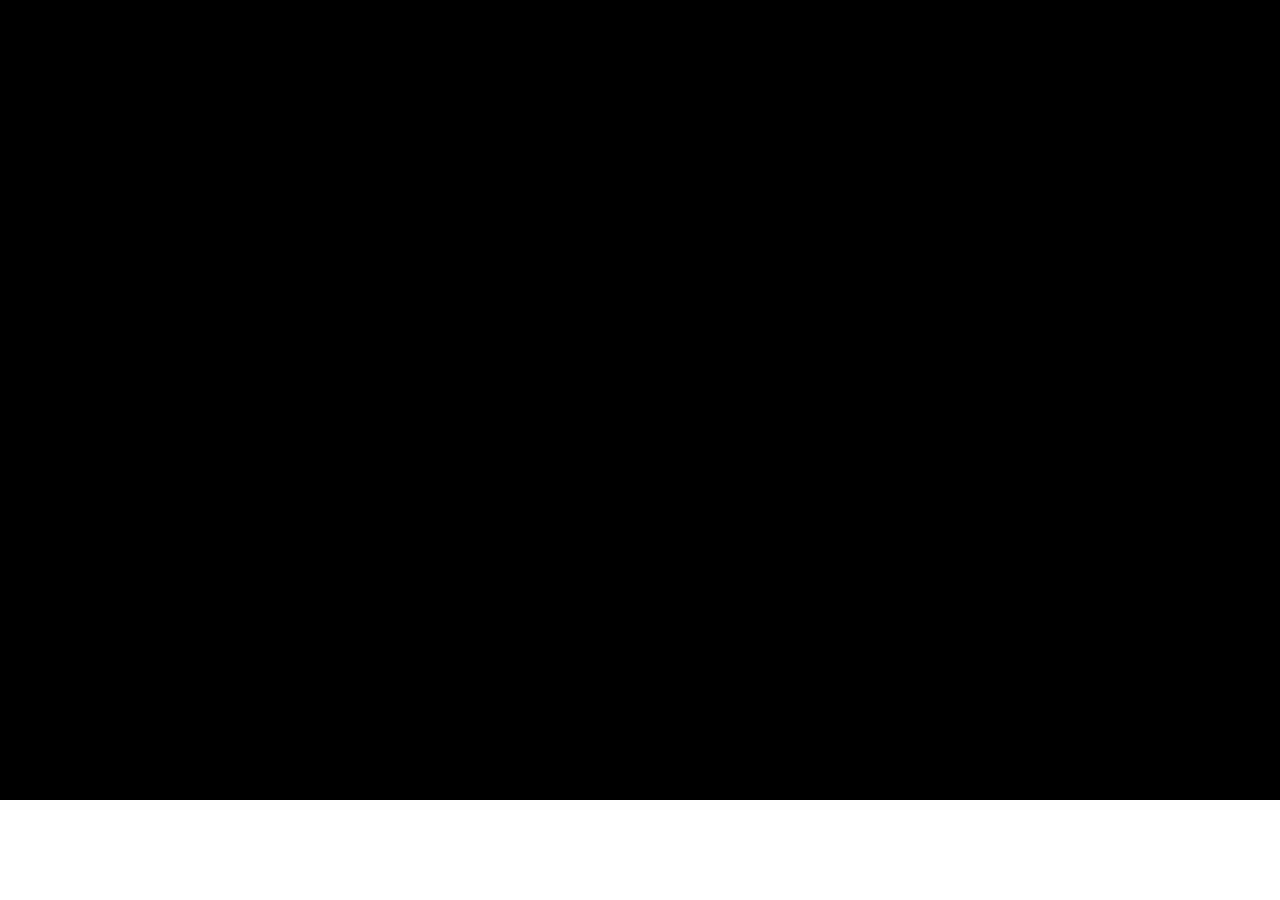
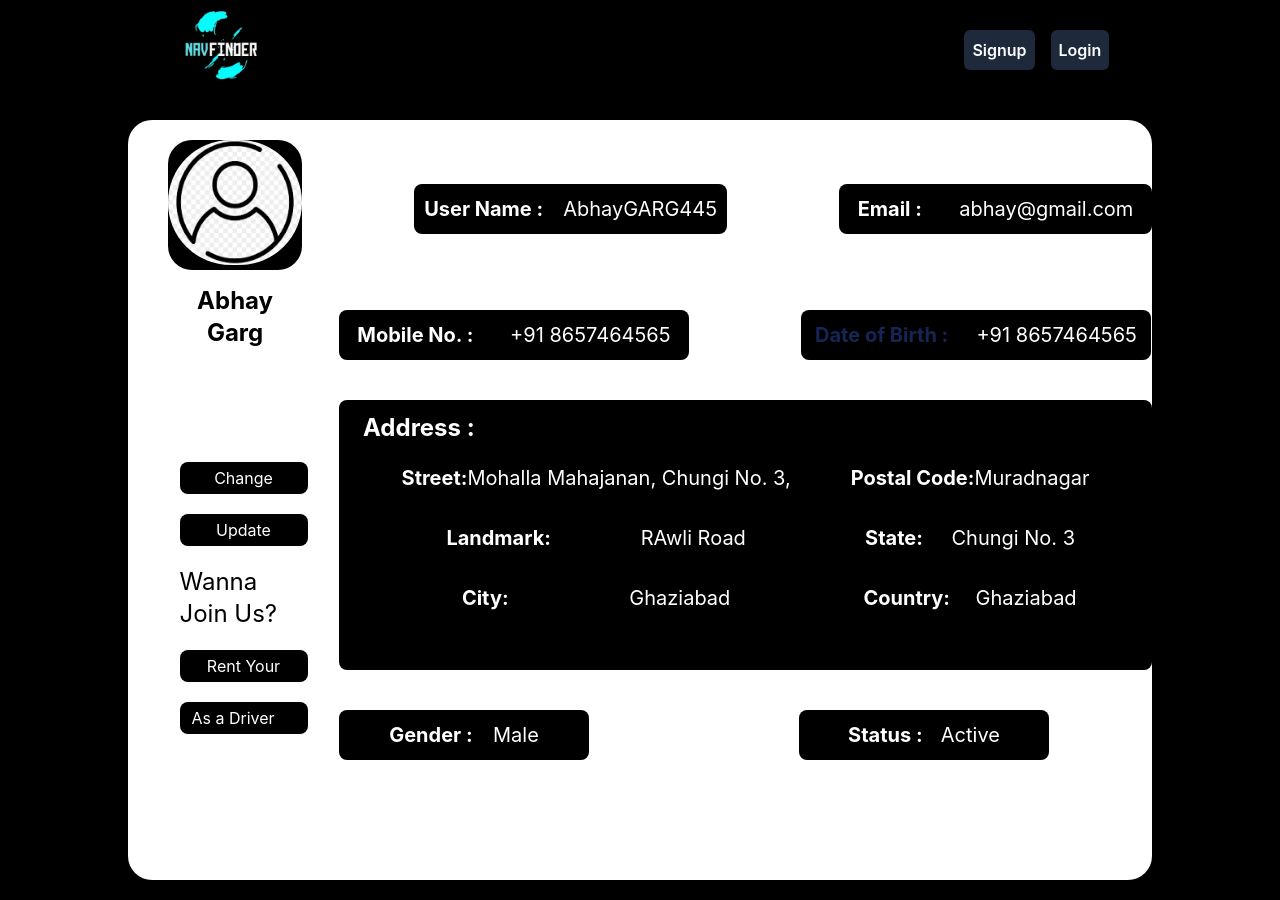
Before and after one commit to RDGems/Nav-Finder-Frontend, a React (Create React App) app: page /Profile in a window 1280 px wide. Before the commit this address had no page. Before the commit the page ends 800 px from the top, so only its background shows below. Built offline with nearby package versions, Linux system fonts and the light colour scheme.

Commit message:
Profile--Created

```diff
--- a/src/App.js
+++ b/src/App.js
@@ -4,6 +4,7 @@ import {Route,Routes} from "react-router-dom"
 import Home from "./pages/Home"
 import Signup from './pages/Signup';
 import Login from './pages/Login';
+import Profile  from './pages/Profile';
 
 function App() {
   return (
@@ -13,6 +14,7 @@ function App() {
         <Route path='/'element= {<Home/>}/>
         <Route path='/Signup' element={<Signup/>}/>
         <Route path='/Login' element={<Login/>}/>
+        <Route path='/Profile' element={<Profile/>}/>
       </Routes>
     </div>
   );
--- /dev/null
+++ b/src/pages/Profile.jsx
@@ -0,0 +1,137 @@
+import React from "react";
+import Navbar from "../components/Navbar";
+import image from "../assests/images/profile.png";
+import { Link } from "react-router-dom";
+const Profile = () => {
+  return (
+    <div>
+      <div>
+        <Navbar></Navbar>
+      </div>
+      <div className=" flex  h-screen w-[100%] ">
+        <div className="flex flex-col bg-white w-[80vw] h-auto mx-auto rounded-3xl mt-5 mb-5">
+          <div className="flex flex-row ">
+            <div className="  mt-5 ml-10 text-center  w-[150px] h-[130px] bg-black rounded-3xl ">
+              <img
+                className=" rounded-full w-[140px] h-[125px] m-auto"
+                src={image}
+                alt="Profile"
+              />
+              <div>
+                <p className="font-bold text-black m-auto mt-5 text-2xl">
+                  Abhay Garg
+                </p>
+              </div>
+            </div>
+            <div className="flex flex-row ml-28 mt-16 bg-black h-[50px] w-[350px] text-white text-xl rounded-lg">
+              <p className="font-bold text-white m-auto">User Name :</p>
+              <p className="gap-5 m-auto "> AbhayGARG445</p>
+            </div>
+            <div className="flex flex-row ml-28 mt-16 bg-black h-[50px] w-[350px] text-white text-xl rounded-lg">
+              <p className="font-bold text-white m-auto">Email :</p>
+              <p className="gap-5 m-auto "> abhay@gmail.com</p>
+            </div>
+          </div>
+
+          <div className=" flex flex-row ">
+            <div className="mt-48 ml-10  w-60 flex flex-col">
+              <div className="bg-black text-white h-8 w-[10vw]  mx-auto mb-5 rounded-lg hover:bg-gray-800 ">
+                <Link className="m-auto">
+                  <button className="mx-3 mt-1"> Change Password</button>
+                </Link>
+              </div>
+              <div className="bg-black text-white h-8 w-[10vw]  mx-auto mb-5 rounded-lg hover:bg-gray-800 ">
+                <Link className="m-auto">
+                  <button className="mx-3 mt-1"> Update Profile</button>
+                </Link>
+              </div>
+              <div className= " text-black  w-[10vw]     mx-auto mb-5 rounded-lg">
+                <p className="text-2xl" font-bold>Wanna Join Us?</p>
+                <div className="bg-black text-white h-8 w-[10vw] mt-5  mx-auto mb-5 rounded-lg hover:bg-gray-800 ">
+                <Link className="m-auto">
+                  <button className="mx-3 mt-1"> Rent Your Vehicle</button>
+                </Link>
+              </div>
+              <div className="bg-black text-white h-8 w-[10vw]  mx-auto mb-5 rounded-lg hover:bg-gray-800 ">
+                <Link className="m-auto">
+                  <button className="mx-3 mt-1"> As a Driver</button>
+                </Link>
+              </div>
+              </div>
+            </div>
+
+            <div className="ml-[20px]">
+              <div className="flex flex-row ">
+                <div className="flex flex-row  mt-10 bg-black h-[50px] w-[350px] text-white text-xl rounded-lg">
+                  <p className="font-bold text-white m-auto">Mobile No. :</p>
+                  <p className="gap-5 m-auto "> +91 8657464565</p>
+                </div>
+                <div className="flex flex-row ml-28 mt-10 bg-black h-[50px] w-[350px] text-white text-xl rounded-lg">
+                  <p className="font-bold text-blue-950 m-auto">
+                    Date of Birth :
+                  </p>
+                  <p className="gap-5 m-auto "> +91 8657464565</p>
+                </div>
+              </div>
+
+              {/* Address */}
+              <div className="flex flex-col  mt-10 bg-black h-[270px] w-[813px] text-white text-xl rounded-lg">
+                <div className="font-bold  h-[20px] text-white ml-6 mt-3 text-2xl">
+                  <p>Address :</p>
+                </div>
+                <div className="flex flex-row mt-8 m-auto gap-5 ">
+                  <div className="m-auto">
+                    <div className="flex flex-row m-auto  h-auto w-auto text-white  rounded-lg">
+                      <p className="font-bold text-white m-auto">Street:</p>
+                      <p className="gap-5 m-auto ">
+                        {" "}
+                        Mohalla Mahajanan, Chungi No. 3,{" "}
+                      </p>
+                    </div>
+                    <div className="flex flex-row  mt-8 h-auto w-auto text-white  rounded-lg">
+                      <p className="font-bold text-white m-auto">Landmark:</p>
+                      <p className="gap-5 m-auto ">RAwli Road </p>
+                    </div>
+                    <div className="flex flex-row  mt-8 h-auto w-auto text-white  rounded-lg">
+                      <p className="font-bold text-white m-auto">City:</p>
+                      <p className="gap-5 m-auto ">Ghaziabad</p>
+                    </div>
+                  </div>
+                  <div className="ml-10">
+                    <div className="flex flex-row  m-auto  h-auto w-auto  text-white  rounded-lg">
+                      <p className="font-bold text-white m-auto">
+                        Postal Code:
+                      </p>
+                      <p className="gap-5 m-auto "> Muradnagar</p>
+                    </div>
+                    <div className="flex flex-row   mt-8 h-auto w-auto text-white  rounded-lg">
+                      <p className="font-bold text-white m-auto">State:</p>
+                      <p className="gap-5 m-auto ">Chungi No. 3 </p>
+                    </div>
+                    <div className="flex flex-row   mt-8 h-auto w-auto text-white  rounded-lg">
+                      <p className="font-bold text-white m-auto">Country:</p>
+                      <p className="gap-5 m-auto ">Ghaziabad</p>
+                    </div>
+                  </div>
+                </div>
+              </div>
+
+              <div className="flex flex-row">
+                <div className="flex flex-row  px-10 mt-10 bg-black h-[50px] w-[250px] text-white text-xl rounded-lg">
+                  <p className="font-bold text-white m-auto">Gender :</p>
+                  <p className="gap-5 m-auto "> Male</p>
+                </div>
+                <div className="flex flex-row  ml-[210px] px-10 mt-10 bg-black h-[50px] w-[250px] text-white text-xl rounded-lg">
+                  <p className="font-bold text-white m-auto">Status :</p>
+                  <p className="gap-5 m-auto "> Active</p>
+                </div>
+              </div>
+            </div>
+          </div>
+        </div>
+      </div>
+    </div>
+  );
+};
+
+export default Profile;
--- a/src/pages/Signup.jsx
+++ b/src/pages/Signup.jsx
@@ -1,5 +1,6 @@
 import React from 'react'
-import Navbar from '../components/Navbar'
+import Navbar from '../components/Navbar';
+import { Link } from 'react-router-dom';
 const Signup = () => {
  function handleSubmit() {}
 
@@ -74,6 +75,7 @@ const Signup = () => {
           </div>
         </div>
 
+        <Link to='/Profile' >
         <button
           className="  bg-gradient-to-br relative group/btn from-black dark:from-zinc-900 dark:to-zinc-900
            to-neutral-600 block dark:bg-zinc-800 w-full text-white rounded-md h-10 font-medium
@@ -83,6 +85,7 @@ const Signup = () => {
         >
           Sign up &rarr;
         </button>
+        </Link>
       </form>
     </div>
     </div>
```
Also changed, not shown: src/assests/images/profile.png (added).
